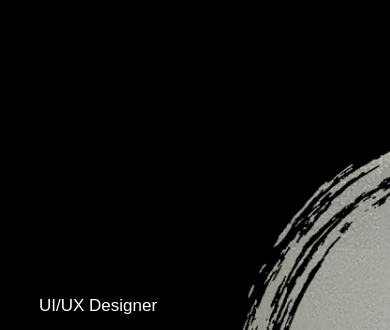
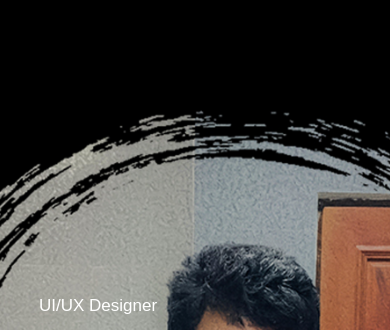
Before and after one commit to NeyMinThaw/Ney-Min-Thaw-s-Portfolio, a plain HTML site: page index.html in a window 390 px wide. Shown: the part 56-386 px from the top of the page. Drawn offline with nearby package versions, Linux system fonts and the light colour scheme.

Commit message:
style.css

```diff
--- a/style.css
+++ b/style.css
@@ -427,9 +427,8 @@ nav .bi{
     display: none;
 }
 @media only screen and (max-width: 600px){
-    .header{
+    #header{
         background-image: url(phone-background.jpg);
-        width: 100%;
     }
     .header-text{
         margin-top: 100%;
```
